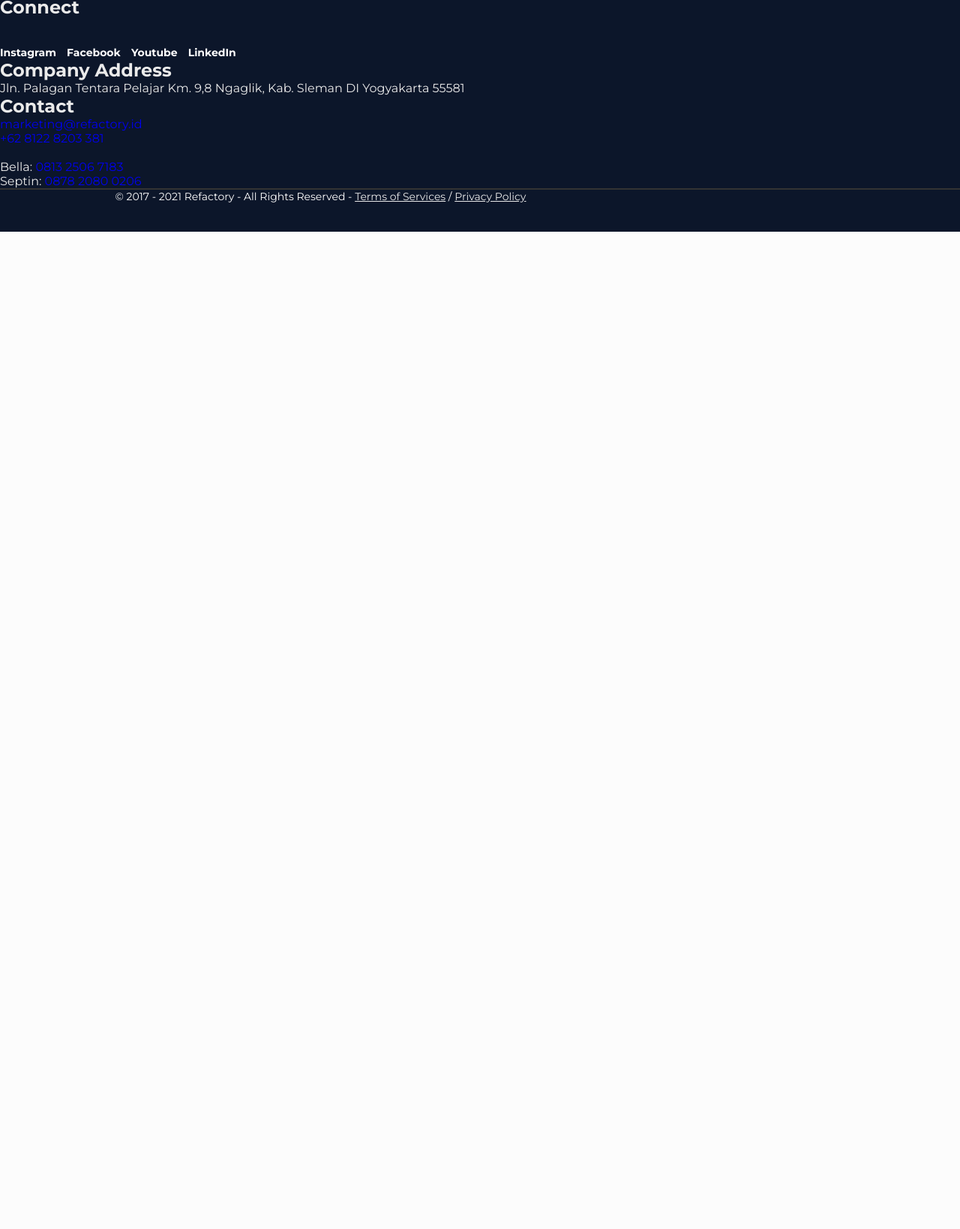
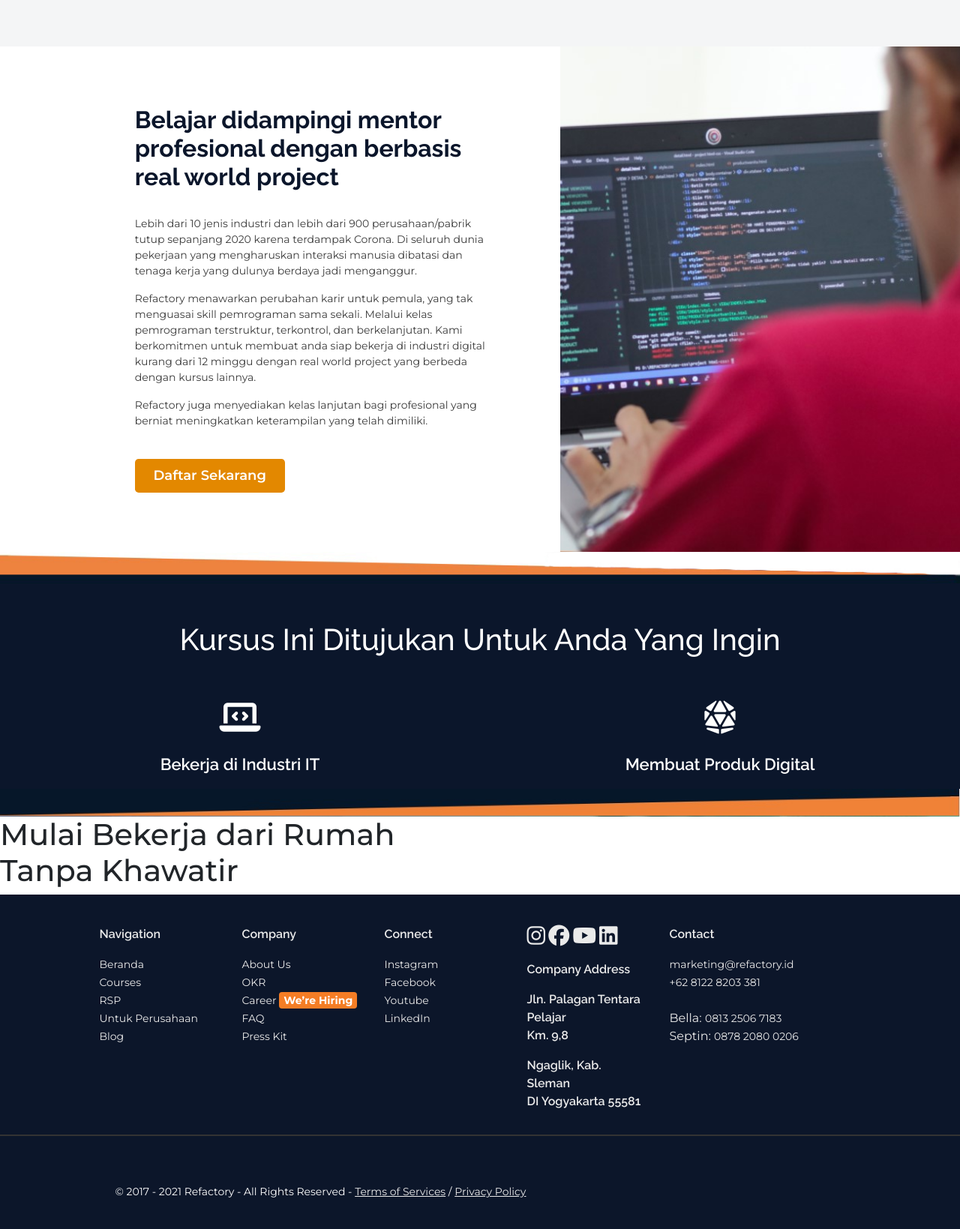
Before and after one commit to yunusmujadidi/test-skill-rsp-fe, a PHP site: page /course.html in a window 1280 px wide. Shown: the part 1238-2877 px from the top of the page at 75% size. Before the commit the page ends 1547 px from the top, so only its background shows below. Run offline with PHP 8.4, Linux system fonts and the light colour scheme; some libraries are stand-ins or nearby versions.

Commit message:
update ez

```diff
--- /dev/null
+++ b/course-styles.css
@@ -0,0 +1,329 @@
+@import url('https://fonts.googleapis.com/css2?family=Montserrat:ital,wght@0,100;0,200;0,300;0,400;0,500;0,600;0,700;0,800;0,900;1,100;1,200;1,300;1,400;1,500;1,600;1,700;1,800;1,900&display=swap');
+@import url('https://fonts.googleapis.com/css2?family=Raleway:ital,wght@0,100;0,200;0,300;0,400;0,500;0,600;0,700;0,800;0,900;1,100;1,200;1,300;1,400;1,500;1,600;1,700;1,800;1,900&display=swap');
+
+@font-face {
+    font-family: 'Segoe UI Regular';
+    font-style: normal;
+    font-weight: normal;
+    src: local('Segoe UI Regular'), url('Segoe UI.woff') format('woff');
+    }
+
+
+    @font-face {
+    font-family: 'Segoe UI Italic';
+    font-style: normal;
+    font-weight: normal;
+    src: local('Segoe UI Italic'), url('Segoe UI Italic.woff') format('woff');
+    }
+
+
+    @font-face {
+    font-family: 'Segoe UI Bold';
+    font-style: normal;
+    font-weight: normal;
+    src: local('Segoe UI Bold'), url('Segoe UI Bold.woff') format('woff');
+    }
+
+
+    @font-face {
+    font-family: 'Segoe UI Bold Italic';
+    font-style: normal;
+    font-weight: normal;
+    src: local('Segoe UI Bold Italic'), url('Segoe UI Bold Italic.woff') format('woff');
+    }
+
+*{
+
+    margin: 0px;
+    padding: 0px;
+    box-sizing: border-box;
+
+
+
+}
+
+a {
+    text-decoration: none;
+    color: #FFFFFF;
+
+}
+
+a:hover{
+    text-decoration: none;
+    color: #FFFFFF;
+}
+
+body {
+    font-family: 'Montserrat', sans-serif;
+}
+
+img {
+  max-width: 100%;
+  height: auto;
+}
+
+ header {
+    background-image: url('background.jpg');
+    background-position: center;
+    background-repeat: no-repeat;
+    background-size: cover;
+
+}
+
+.navbar-brand {
+    padding-left: 7.2%;
+    padding-top: 1%;
+}
+
+.navbar-toggler{
+
+    color: white;
+
+}
+
+
+.menu {
+    padding-right: 13%;
+
+
+}
+
+.menu a{
+    text-decoration: none;
+    font-weight: 600;
+    color: white;
+
+}
+
+
+.menu a:hover{
+    color: #ff8500;
+}
+
+
+ul {
+    list-style-type: none;
+}
+
+
+.course {
+    background: url(course-bg.jpg);
+    background-position: center;
+    background-repeat: no-repeat;
+    background-size: cover;
+}
+
+.course-judul{
+    padding-top: 8%;
+    text-align: center;
+    color: #FFFFFF;
+}
+
+.course-title {
+
+    font-size: 36px;
+    font-weight: 400;
+
+
+
+}
+
+
+.course-judul p{
+    font-size: 16px;
+    line-height: 30px;
+
+}
+
+.box-perusahaan {
+    background-color: #0B162B;
+    color: #FFFFFF;
+    justify-content: center;
+    text-align: center;
+}
+
+
+
+
+.content-box {
+    display: flex;
+    justify-content: center;
+    text-align: center;
+
+
+}
+
+.judul-perusahaan {
+    font-weight: 700;
+    font-size: 22px;
+    color: #7a7a7a;
+    padding-top: 4.5%;
+}
+
+.content-box h1{
+
+    font-family: 'Segoe UI', sans-serif;
+    font-weight: 400;
+    font-size: 42px;
+
+}
+
+.content-box p{
+    font-family: 'Segoe UI', sans-serif;
+    font-weight: 400;
+    font-size: 15px;
+    color: #7a7a7a;
+}
+
+.tempat-lulusan {
+
+    background-color: #F4F5F6;
+    justify-content: center;
+    text-align: center;
+}
+
+.judul-tempat {
+    padding-top: 3.7%;
+    padding-bottom: 3.7%;
+    font-family: 'Segoe UI', sans-serif;
+    font-weight: 400;
+    font-size: 30px;
+    color: #3a3a3a;
+}
+
+.gambar-lulusan {
+    padding-bottom: 5%;
+}
+
+.artikelcourse {
+
+}
+.kiri-course {
+    padding-left: 23%;
+    padding-top: 11%;
+    padding-right: 11%;
+    padding-bottom: 11%;
+
+}
+
+.kiri-course h1 {
+    font-family: 'Raleway', sans-serif;
+    font-weight: 700;
+    font-size: 32px;
+    color: #0b162b;
+
+
+}
+
+.kiri-course p{
+    font-weight: 400;
+    font-size: 14px;
+    color: #3a3a3a;
+}
+
+.kanangambar {
+    background-image: url(gambar-course.jpg);
+    background-repeat: no-repeat;
+    background-size: cover;
+    display: flex;
+}
+
+.hero-btn {
+    color: white;
+    background-color:#E38800;
+    font-weight: 600;
+    font-size: 18px;
+    padding-left: 5%;
+    padding-right: 5%;
+
+}
+
+.box-course {
+    background-color: #0B162B;
+    color: #FFFFFF;
+    text-align: center;
+    padding-top: 4%;
+}
+
+.judul-box {
+    font-family: 'Raleway', sans-serif;
+    font-weight: 700;
+    font-size: 36px;
+    padding-bottom: 4%;
+
+}
+
+.box-content {
+
+    font-family: 'Raleway', sans-serif;
+    font-weight: 600;
+    font-size: 22px;
+
+}
+
+footer {
+
+    background-color: #0C162A;
+    color: #eaeaea;
+
+}
+
+.listatas {
+   padding-top: 3.7%;
+   display: flex;
+}
+
+.listatas p {
+    font-family: 'Raleway', sans-serif;
+    font-weight: 600;
+    color: #eaeaea;
+
+ }
+
+.menu-link {
+    font-size: 14px;
+    color: #eaeaea;
+
+}
+
+.menu-link:hover{
+    text-decoration: none;
+    color: #e48800;
+}
+
+
+.sosmed-logo a{
+    color: #eaeaea;
+
+}
+
+.sosmed-logo a:hover{
+    color: #307775;
+}
+
+.sosmed-logo li{
+   display: inline-block;
+}
+
+.site-footer {
+    padding-left: 12%;
+    padding-right: 12%;
+    font-weight: 400;
+    font-size: 14px;
+    color: #ffffff;
+    padding-bottom: 3%;
+
+}
+
+.site-footer a{
+    color: #eaeaea;
+
+}
+
+.site-footer a:hover{
+    color: #e48800;
+}
+
+hr {
+    border: 1px solid #333333;
+}
--- a/course.html
+++ b/course.html
@@ -5,146 +5,162 @@
     <meta charset="UTF-8">
     <meta name="viewport" content="width=device-width, initial-scale=1.0">
     <title>Pelajari Skill Baru dan Segera Bekerja! - Refactory Course - Refactory</title>
-    <link rel="stylesheet" href="styles.css">
+    <link rel="stylesheet" href="https://maxcdn.bootstrapcdn.com/bootstrap/4.0.0/css/bootstrap.min.css" integrity="sha384-Gn5384xqQ1aoWXA+058RXPxPg6fy4IWvTNh0E263XmFcJlSAwiGgFAW/dAiS6JXm" crossorigin="anonymous">
+    <link rel="stylesheet" href="course-styles.css">
+    <script src="https://kit.fontawesome.com/e926d7dd5e.js" crossorigin="anonymous"></script>
 
 </head>
 
-<header>
-    <nav>
-        <div class="logo">
-            <a href="/">
-                <img width="143" height="60" src="https://i0.wp.com/refactory.id/wp-content/uploads/2020/01/refactory-hd-125x52.png?ssl=1"
-                alt="" sizes="(max-width: 143px) 100vw, 143px"></a>
-        </div>
+<body>
 
 
-            <ul class="menu">
-                <li>
-                    <a href="https://refactory.id/courses">Courses</a>
+<header class="course">
+
+    <nav class="navbar navbar-expand-md nav">
+        <a class="navbar-brand" href="https://refactory.id"> <img width="125" height="52" src="https://refactory.id/wp-content/uploads/2020/01/refactory-hd-125x52.png"
+            alt="" sizes="(max-width: 143px) 100vw, 143px"></a>
+
+        <button class="navbar-toggler" type="button" data-toggle="collapse" data-target="#navbarNav" aria-controls="navbarNav" aria-expanded="false" aria-label="Toggle navigation">
+            <span class="navbar-toggler-icon"><i class="fas fa-bars"></i></span>
+        </button>
+
+        <div class="collapse navbar-collapse" id="navbarNav">
+            <ul class="navbar-nav menu ml-auto">
+
+                <li class="nav-item">
+                <a class="nav-link active" style="color: #F57D25;" href="https://refactory.id/courses">Courses </a>
                 </li>
-                <li>
-                    <a href="https://refactory.id/rsp">RSP</a>
+                <li class="nav-item">
+                <a class="nav-link" href="https://refactory.id/rsp">RSP</a>
                 </li>
-                <li>
-                    <a href="https://refactory.id/for-company">Untuk Perusahaan</a>
+                <li class="nav-item">
+                <a class="nav-link" href="https://refactory.id/for-company">Untuk Perusahaan</a>
                 </li>
 
+
             </ul>
-
+        </div>
     </nav>
 
 
         <div class="title">
-            <div class="judul">
-                <h1 class="title">Pelajari Skill Baru dan Segera Bekerja!</h1><br>
+            <div class="course-judul">
+                <h1 class="course-title">Pelajari Skill Baru dan <span style="color: #F57D25; text-sty"><strong>Segera Bekerja!</strong></span></h1><br>
                 <p>Terdampak Pandemi dan ingin berkarir di dunia pemrograman? <br>Dapatkan program gratis khusus untuk anda!</p>
 
             </div>
 
+
+
         </div>
 
-
+        <br> <br> <br> <br> <br>
 </header>
 
-<div class="shape-fill"></div>
 
-<div class="box-perusahaan">
+
+<div class=" container-fluid box-perusahaan">
     <div class="judul-perusahaan">
     <p>Perubahan yang telah kami lakukan</p>
     </div>
 
-    <div class="content-box">
+    <div class="container content-box">
+        <div class="row">
 
-        <div class="peserta-box">
+        <div class="col-4 peserta-box">
             <h1>1000+</h1><br>
             <p>Peserta Online Course</p>
         </div>
 
-        <div class="lulusan-box">
+        <div class="col-4 lulusan-box">
             <h1>150+</h1><br>
             <p>Lulusan telah bekerja di industri IT</p>
         </div>
 
-        <div class="gaji-box">
+        <div class="col-4 gaji-box">
             <h1>~5jt</h1><br>
             <p>Rata-rata gaji/pendapatan setelah mendapatkan pekerjaan</p>
         </div>
 
         </div>
     </div>
+</div>
 
-<div class="shape-fill2"></div>
+<div class="course-shape-fill">
+    <img src="course-fill1.jpg">
+</div>
 
-<div class="tempat-lulusan">
+
+<div class="container-fluid tempat-lulusan">
     <div class="judul-tempat">
         Tempat Lulusan Kami Bekerja
     </div>
-    <div class="gambar-tempat">
-        <div class="gambar-atas">
-
-
-        </div>
-
-        <div class="gambar-bawah">
-
-
-        </div>
+    <div class="gambar-lulusan">
+        <img src="https://refactory.id/wp-content/uploads/2021/01/logos-1024x179.png">
 
     </div>
 </div>
 
-<div class="shape-fill3"></div>
-
-<div class="artikel-course">
-
+<div class="container-fluid artikel-course">
+    <div class="row">
+        <div class="col-7">
             <div class="kiri-course">
 
                 <h1>Belajar didampingi mentor profesional dengan berbasis real world project</h1>
                 <br>
                 <p>Lebih dari 10 jenis industri dan lebih dari 900 perusahaan/pabrik tutup sepanjang 2020 karena terdampak Corona.
                     Di seluruh dunia pekerjaan yang mengharuskan interaksi manusia dibatasi dan tenaga kerja yang
-            dulunya berdaya jadi menganggur.</p><br>
+                    dulunya berdaya jadi menganggur.</p>
                 <p>Refactory menawarkan perubahan karir untuk pemula, yang tak menguasai skill pemrograman sama sekali.
                     Melalui kelas pemrograman terstruktur, terkontrol, dan berkelanjutan. Kami berkomitmen untuk membuat anda
                     siap bekerja di industri digital kurang dari 12 minggu dengan real world project yang berbeda dengan kursus lainnya.
 
-        </p><br>
+                </p>
                 <p>Refactory juga menyediakan kelas lanjutan bagi profesional yang berniat meningkatkan keterampilan yang telah dimiliki.</p>
-        <br><br>
+                <br>
 
                 <div class="button">
-            <a href="https://refactory.id/courses" class="hero-btn" target="_blank">Daftar Sekarang</a>
+                    <a href="https://refactory.id/courses" class="hero-btn btn btn-lg" target="_blank">Daftar Sekarang</a>
+                </div>
+
+            </div>
+        </div>
+        <div class="col-5 kanangambar">
+            <div class="kanan-gambar">
+                <img src="">
+            </div>
+        </div>
     </div>
 
 </div>
 
-    <div class="kanan-gambar">
-        <img>
-    </div>
+<div class="shape-fill4">
+    <img src="course-fill2.jpg">
 </div>
 
-<div class="shape-fill4"></div>
-
-<div class="box-course">
-
+<div class="container-fluid box-course">
     <div class="judul-box">
         <h1>Kursus Ini Ditujukan Untuk Anda Yang Ingin</h1>
     </div>
 
-    <div class="gambar-course">
-        <div class="gambar-kiri">
-            <img>
+    <div class="row box-content">
+
+        <div class="col">
+            <i class="fas fa-laptop-code fa-2x" style="padding-bottom: 4%;"></i>
+            <p>Bekerja di Industri IT</p>
         </div>
 
-        <div class="gambar-kanan>">
-            <img>
+        <div class="col">
+            <i class="fas fa-dice-d20 fa-2x" style="padding-bottom: 4%;"></i>
+            <p>Membuat Produk Digital</p>
+        </div>
     </div>
 
 </div>
 
+<div class="shape-fill5">
+    <img src="course-fill3.jpg">
 </div>
-
-<div class="shape-fill5"></div>
 
 <div class="box-form">
     <div class="judul-form">
@@ -153,60 +169,108 @@
 </div>
 
 <footer>
+
+    <div class="container">
+        <div class="row justify-content-md-center listatas">
+                <div class="col-2">
                     <div class="list1">
-        <div>Site Map</h2><nav class="menu-site-map-container" aria-label="Site Map"><ul id="menu-site-map" class="menu"><li id="menu-item-6335" class="menu-item menu-item-type-post_type menu-item-object-page menu-item-home current-menu-item page_item page-item-5751 current_page_item menu-item-6335"><a href="https://refactory.id/" aria-current="page" class="menu-link">Beranda</a></li>
+                        <ul><p>Navigation</p>
+                            <li><a href="https://refactory.id/" class="menu-link">Beranda</a></li>
                             <li><a href="https://refactory.id/courses/" class="menu-link">Courses</a></li>
                             <li><a href="https://refactory.id/rsp/" class="menu-link">RSP</a></li>
                             <li><a href="https://refactory.id/for-company/" class="menu-link">Untuk Perusahaan</a></li>
                             <li><a href="https://refactory.id/blog/" class="menu-link">Blog</a></li>
-            </ul></nav></div>
+
+                        </ul>
                     </div>
-    <div class="list2">
-        <div id="nav_menu-4" class="widget widget_nav_menu"><h2 class="widget-title">Company</h2><nav class="menu-company-container" aria-label="Company"><ul id="menu-company" class="menu"><li id="menu-item-5911" class="menu-item menu-item-type-post_type menu-item-object-page menu-item-5911"><a href="https://refactory.id/about/" class="menu-link">About Us</a></li>
-            <li id="menu-item-5951" class="menu-item menu-item-type-post_type menu-item-object-page menu-item-5951"><a href="https://refactory.id/okr-2021/" class="menu-link">OKR</a></li>
-            <li id="menu-item-5334" class="menu-item menu-item-type-post_type menu-item-object-page menu-item-5334"><a href="https://refactory.id/jobs/" class="menu-link">Career <span style="background: #F57D25; color: white; font-weight: bold; border-radius: 4px; padding: 2px 6px;">We’re Hiring</span></a></li>
-            <li id="menu-item-2519" class="menu-item menu-item-type-post_type menu-item-object-page menu-item-2519"><a href="https://refactory.id/faq/" class="menu-link">FAQ</a></li>
-            <li id="menu-item-335" class="menu-item menu-item-type-post_type menu-item-object-page menu-item-335"><a href="https://refactory.id/presskit/" class="menu-link">Press Kit</a></li>
-            </ul></nav></div>
                 </div>
 
-    <div class="list3">
-         <div id="nav_menu-2" class="widget widget_nav_menu"><h2 class="widget-title">Connect</h2><nav class="menu-social-media-container" aria-label="Connect"><ul id="menu-social-media" class="menu"><li id="menu-item-22" class="menu-item menu-item-type-custom menu-item-object-custom menu-item-22"><a href="https://www.instagram.com/refactory.id/" class="menu-link">Instagram</a></li>
-            <li id="menu-item-24" class="menu-item menu-item-type-custom menu-item-object-custom menu-item-24"><a href="https://facebook.com/refactoryid" class="menu-link">Facebook</a></li>
-            <li id="menu-item-23" class="menu-item menu-item-type-custom menu-item-object-custom menu-item-23"><a href="https://www.youtube.com/c/refactory" class="menu-link">Youtube</a></li>
-            <li id="menu-item-21" class="menu-item menu-item-type-custom menu-item-object-custom menu-item-21"><a href="https://www.linkedin.com/school/13270470/" class="menu-link">LinkedIn</a></li>
-            </ul></nav></div></div>
+                <div class="col-2">
+                    <div class="list2">
+                        <ul><p>Company</p>
+                            <li><a href="https://refactory.id/about/" class="menu-link">About Us</a></li>
+                            <li><a href="https://refactory.id/okr-2021/" class="menu-link">OKR</a></li>
+                            <li><a href="https://refactory.id/jobs/" class="menu-link">Career <span style="background: #F57D25; color: white; font-weight: bold; border-radius: 4px; padding: 2px 6px;">We’re Hiring</span></a></li>
+                            <li><a href="https://refactory.id/faq/" class="menu-link">FAQ</a></li>
+                            <li><a href="hhttps://refactory.id/presskit/" class="menu-link">Press Kit</a></li>
+
+
+                        </ul>
+                    </div>
                 </div>
 
+                <div class="col-2">
+                    <div class="list3">
+                    <ul><p>Connect</p>
+                        <li><a href="https://www.instagram.com/refactory.id/" class="menu-link">Instagram</a></li>
+                        <li><a href="https://facebook.com/refactoryid" class="menu-link">Facebook</a></li>
+                        <li><a href="https://www.youtube.com/c/refactory" class="menu-link">Youtube</a></li>
+                        <li><a href="https://www.linkedin.com/school/13270470/" class="menu-link">LinkedIn</a></li>
+
+                    </ul>
+                    </div>
+                </div>
+
+                <div class="col-2">
+                    <div class="sosmed-logo">
+                        <ul>
+                            <li><a class="menu-link" href="https://www.instagram.com/refactory.id/"><i class="fab fa-instagram fa-2x"></i></a></li>
+
+                            <li><a class="menu-link" href="https://www.instagram.com/refactory.id/"><i class="fab fa-facebook fa-2x"></i></a></li>
+
+                            <li><a class="menu-link" href="https://www.instagram.com/refactory.id/"><i class="fab fa-youtube fa-2x"></i></a></li>
+
+                            <li><a class="menu-link" href="https://www.instagram.com/refactory.id/"><i class="fab fa-linkedin fa-2x"></i></a></li>
+                        </ul>
+                    </div>
                     <div class="list4">
-        <div><h2 class="judullist4">Company Address</h2>
-            <ul>
-                <li><p>Jln. Palagan Tentara Pelajar
-                    Km. 9,8
-                    Ngaglik, Kab. Sleman
-                    DI Yogyakarta 55581</p>
+                        <ul><p>Company Address</p>
+                            <li><p>Jln. Palagan Tentara Pelajar<br>Km. 9,8</p></li>
+                            <li><p>Ngaglik, Kab. Sleman<br>DI Yogyakarta 55581</p></li>
+
                         </ul>
 
                     </div>
                 </div>
 
+                <div class="col-3">
                     <div class="list5">
-        <div><h2 class="judullist5">Contact</h2>
-            <ul>
-                <li><a href="mailto:marketing@refactory.id">marketing@refactory.id</a>
+
+                        <ul><p>Contact</p>
+                            <li><a class="menu-link" href="mailto:marketing@refactory.id">marketing@refactory.id</a>
                                 <br>
-					<a href="tel:+6281228203381">+62 8122 8203 381</a>
+                                <a class="menu-link" href="tel:+6281228203381">+62 8122 8203 381</a>
                                 <br>
-					<br> Bella: <a href="https://wa.me/6281325067183">0813 2506 7183</a>
-					<br>Septin: <a href="https://wa.me/6287820800206">0878 2080 0206</a>
+                                <br> Bella: <a class="menu-link" href="https://wa.me/6281325067183">0813 2506 7183</a>
+                                <br>Septin: <a class="menu-link" href="https://wa.me/6287820800206">0878 2080 0206</a>
                         </ul>
+
 
                     </div>
                 </div>
 
+
+
+
+
+
+        </div>
+
+
+    </div>
+
     <hr>
+    <br><br>
     <div class="site-footer">
         © 2017 - 2021 <span class="ast-footer-site-title">Refactory</span> - All Rights Reserved -
         <a href="/tos" style="text-decoration: underline;">Terms of Services</a> / <a href="/privacy" style="text-decoration: underline;">Privacy Policy</a>
         </div>
 </footer>
+
+    <script src="https://code.jquery.com/jquery-3.2.1.slim.min.js" integrity="sha384-KJ3o2DKtIkvYIK3UENzmM7KCkRr/rE9/Qpg6aAZGJwFDMVNA/GpGFF93hXpG5KkN" crossorigin="anonymous"></script>
+    <script src="https://cdnjs.cloudflare.com/ajax/libs/popper.js/1.12.9/umd/popper.min.js" integrity="sha384-ApNbgh9B+Y1QKtv3Rn7W3mgPxhU9K/ScQsAP7hUibX39j7fakFPskvXusvfa0b4Q" crossorigin="anonymous"></script>
+    <script src="https://maxcdn.bootstrapcdn.com/bootstrap/4.0.0/js/bootstrap.min.js" integrity="sha384-JZR6Spejh4U02d8jOt6vLEHfe/JQGiRRSQQxSfFWpi1MquVdAyjUar5+76PVCmYl" crossorigin="anonymous"></script>
+
+
+</body>
+</html>
--- a/styles.css
+++ b/styles.css
@@ -25,7 +25,10 @@ body {
     font-family: 'Montserrat', sans-serif;
 }
 
-
+img {
+    max-width: 100%;
+    height: auto;
+  }
 
 
 
@@ -188,9 +191,6 @@ ul {
     text-align: center;
     padding-left: 5%;
     margin-top: -3%;
-
-
-
 
 }
 
@@ -591,9 +591,6 @@ footer {
 }
 
 
-
-
-}
 .sosmed-logo a{
     color: #eaeaea;
 
@@ -609,6 +606,7 @@ footer {
 
 .site-footer {
     padding-left: 12%;
+    padding-right: 12%;
     font-weight: 400;
     font-size: 14px;
     color: #ffffff;
```
Also changed, not shown: index.html (+4 -23 lines), Screenshot_1.jpg (added), Screenshot_2.jpg (added), course-bg.jpg (added), course-fill1.jpg (added), course-fill2.jpg (added), course-fill3.jpg (added), gambar-course.jpg (added), 1 other file. Lines whose indentation alone changed are shown as unchanged.
